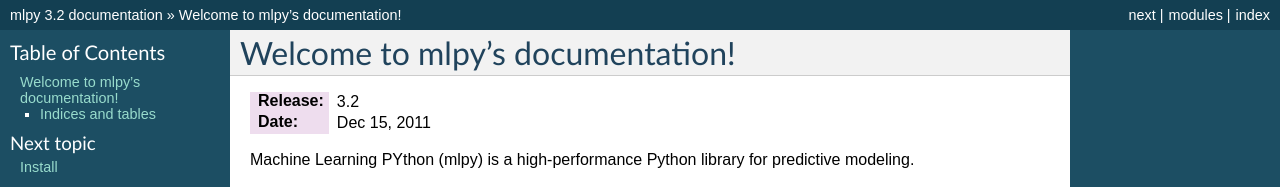
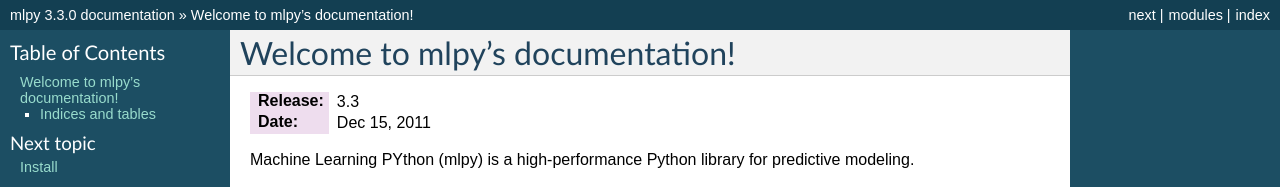
Before and after one commit to pombredanne/http-hg.code.sf.net-p-mlpy-code, a Sphinx documentation site: the page built from docs/source/index.txt, in a window 1280 px wide and 900 px high. Shown: the top 187 px of the window. Built offline with Sphinx 7.4.7, drawn with Linux system fonts in a browser that asks for light colours; formulas are drawn with MathJax 3; some of the changed text lies outside the part shown.

```diff
--- a/docs/source/conf.py
+++ b/docs/source/conf.py
@@ -48,9 +48,9 @@
 # built documents.
 #
 # The short X.Y version.
-version = '3.2'
+version = '3.3'
 # The full version, including alpha/beta/rc tags.
-release = '3.2'
+release = '3.3.0'
 
 # The language for content autogenerated by Sphinx. Refer to documentation
 # for a list of supported languages.
```
Also changed, not shown: 1 other file.
